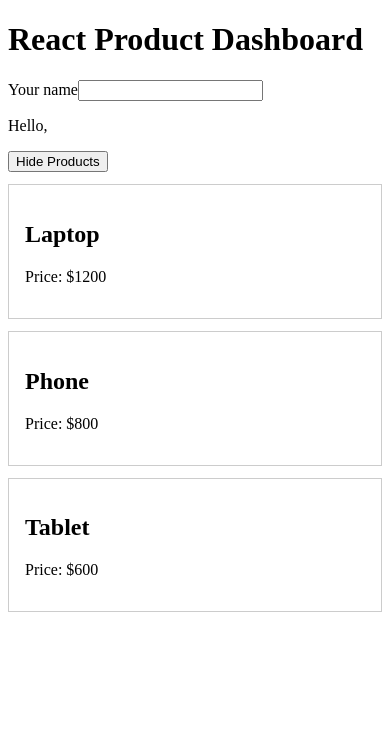
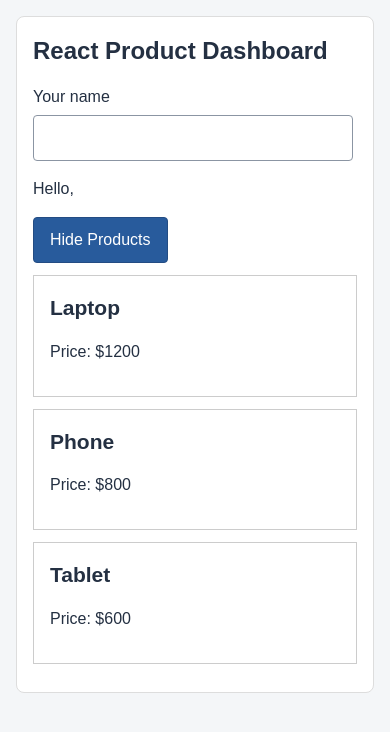
Before and after one commit to omersecen/React-Product-Dashboard, a React (Vite) app in the folder assignment1/: page / in a window 390 px wide. Shown: the top 732 px of the page. Built offline with nearby package versions, Linux system fonts and the light colour scheme.

Commit message:
Add simple responsive styles and keyboard focus states

```diff
--- a/assignment1/src/main.jsx
+++ b/assignment1/src/main.jsx
@@ -1,6 +1,7 @@
 import React from 'react';
 import { createRoot } from 'react-dom/client';
 import App from './App.jsx';
+import './style.css';
 
 createRoot(document.getElementById('root')).render(
   <React.StrictMode>
--- /dev/null
+++ b/assignment1/src/style.css
@@ -0,0 +1,75 @@
+* {
+  box-sizing: border-box;
+}
+
+body {
+  margin: 0;
+  background: #f4f6f8;
+  color: #243042;
+  font-family: Arial, sans-serif;
+  line-height: 1.5;
+}
+
+main {
+  max-width: 720px;
+  margin: 40px auto;
+  padding: 24px;
+  background: white;
+  border: 1px solid #ddd;
+  border-radius: 8px;
+}
+
+h1 {
+  margin-top: 0;
+  font-size: 28px;
+}
+
+h2 {
+  margin: 0 0 8px;
+  font-size: 21px;
+}
+
+label {
+  display: block;
+  margin-bottom: 6px;
+}
+
+input {
+  width: 100%;
+  max-width: 320px;
+  padding: 10px;
+  border: 1px solid #8b95a3;
+  border-radius: 4px;
+  font: inherit;
+}
+
+button {
+  padding: 10px 16px;
+  border: 1px solid #234c83;
+  border-radius: 4px;
+  background: #285b9c;
+  color: white;
+  font: inherit;
+  cursor: pointer;
+}
+
+button:hover {
+  background: #1d467b;
+}
+
+input:focus-visible,
+button:focus-visible {
+  outline: 3px solid #c05b00;
+  outline-offset: 3px;
+}
+
+@media (max-width: 600px) {
+  main {
+    margin: 16px;
+    padding: 16px;
+  }
+
+  h1 {
+    font-size: 24px;
+  }
+}
```
